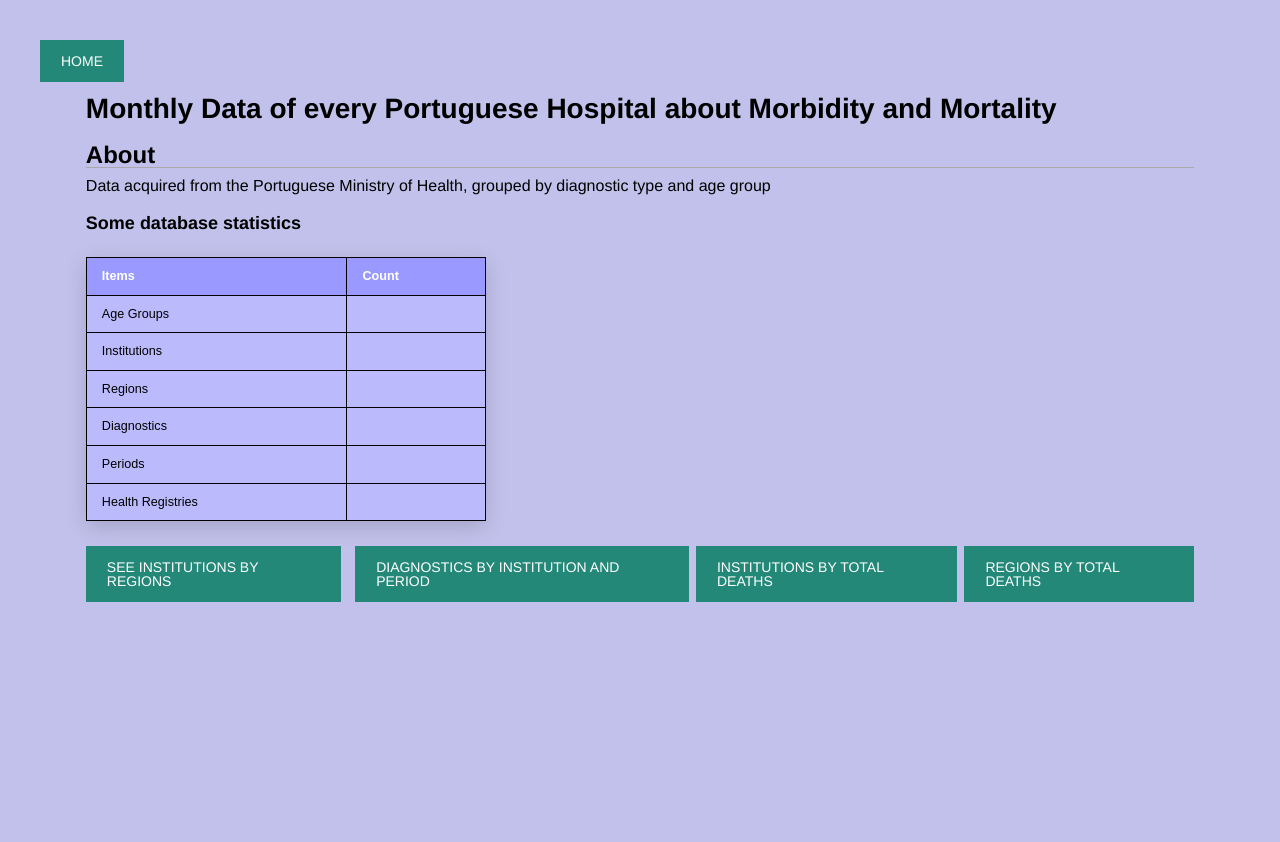
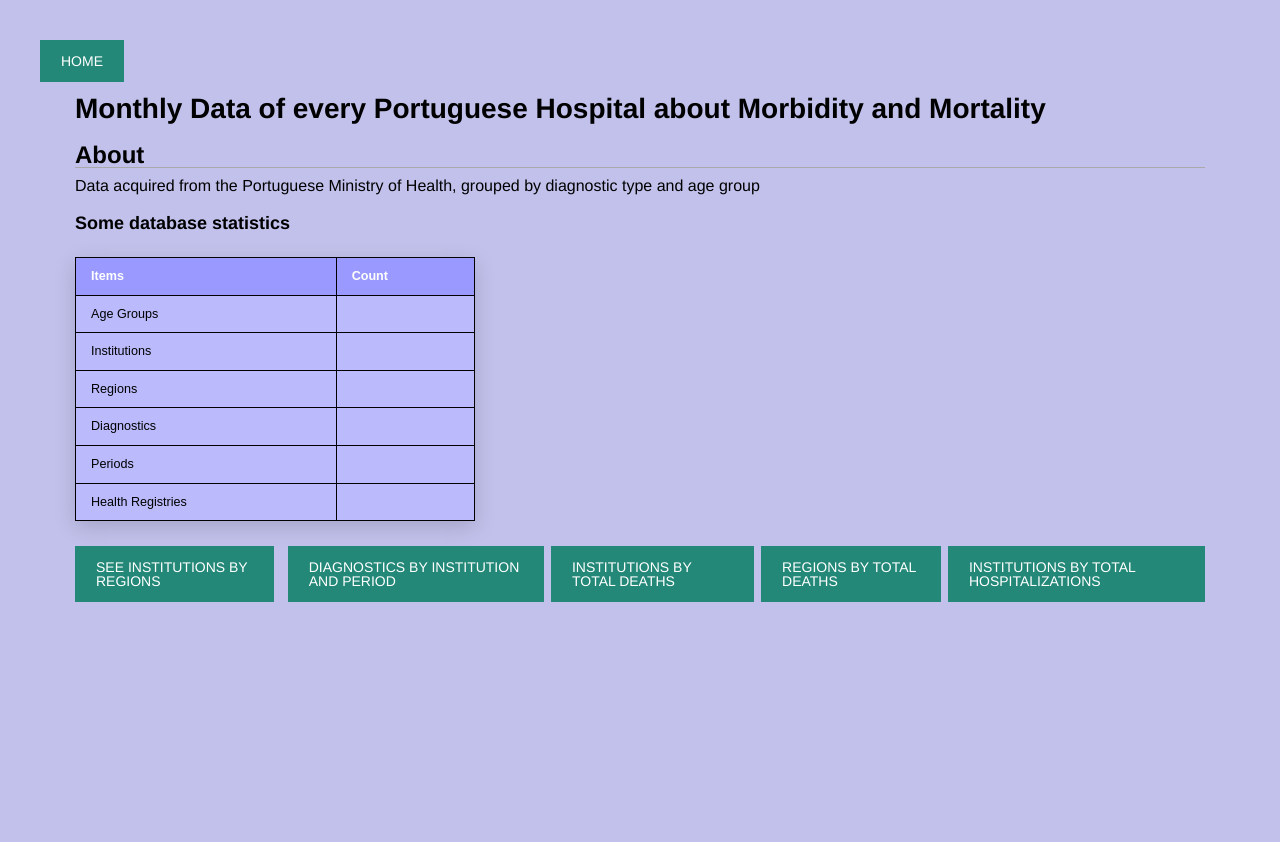
Before and after one commit to Denellyne/DBProject, a Flask app: template DBHandler/Website/templates/index.html in a window 1280 px wide. Shown: the top 842 px of the page. Run offline with Flask 3, Linux system fonts and the light colour scheme; the template is opened without the code that fills it, so the values that code supplies are empty.

Commit message:
Update index.html

```diff
--- a/DBHandler/Website/templates/index.html
+++ b/DBHandler/Website/templates/index.html
@@ -50,6 +50,7 @@
   <a class="styled" href="/diagnosticsByInstitution">Diagnostics by Institution and Period</a>
   <a class="styled" href="/institutionsByDeaths">Institutions by Total Deaths</a>
   <a class="styled" href="/regionsByDeaths">Regions by Total Deaths</a>
+  <a class="styled" href="/institutionsByHospitalizations">Institutions by Total Hospitalizations</a>
 </nav>
 
 
```
